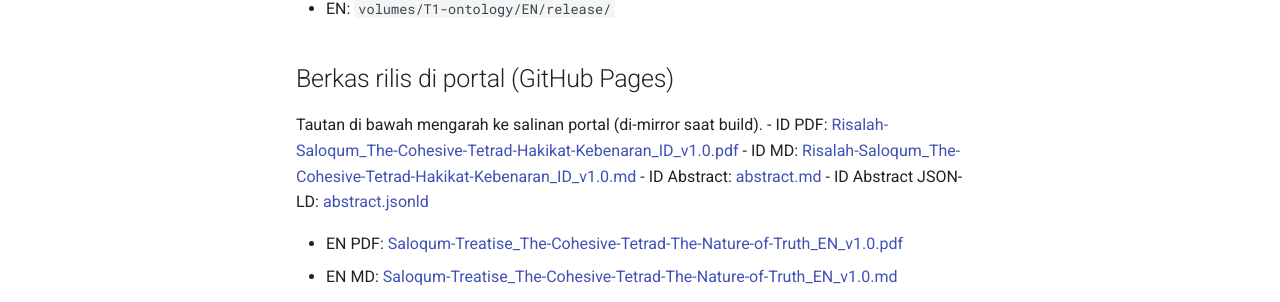
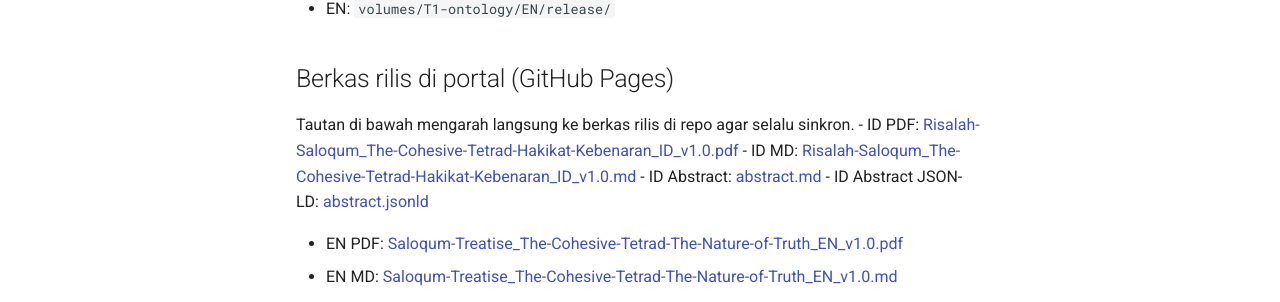
Before and after one commit to suratkiade/risalah-saloqum, an MkDocs documentation site: the page built from docs/volumes/t1-ontology.md, in a window 1280 px wide and 1163 px high. Shown: the part 717-1019 px from the top of the window. Built offline with MkDocs 1.6.1 and Material for MkDocs 9.7.7, drawn with Linux system fonts in a browser that asks for light colours; comment, search, counter and statistics services are not loaded.

```diff
--- a/docs/volumes/t1-ontology.md
+++ b/docs/volumes/t1-ontology.md
@@ -22,13 +22,13 @@ keywords: "T1 Ontology, Ontologi, Hakikat Kebenaran, Di Bawah Takhta Neraca, The
 - EN: `volumes/T1-ontology/EN/release/`
 
 ## Berkas rilis di portal (GitHub Pages)
-Tautan di bawah mengarah ke salinan portal (di-mirror saat build).
-- ID PDF: [Risalah-Saloqum_The-Cohesive-Tetrad-Hakikat-Kebenaran_ID_v1.0.pdf](../releases/t1-ontology/id/Risalah-Saloqum_The-Cohesive-Tetrad-Hakikat-Kebenaran_ID_v1.0.pdf)
-- ID MD: [Risalah-Saloqum_The-Cohesive-Tetrad-Hakikat-Kebenaran_ID_v1.0.md](../releases/t1-ontology/id/Risalah-Saloqum_The-Cohesive-Tetrad-Hakikat-Kebenaran_ID_v1.0.md)
-- ID Abstract: [abstract.md](../releases/t1-ontology/id/abstract.md)
-- ID Abstract JSON-LD: [abstract.jsonld](../releases/t1-ontology/id/abstract.jsonld)
+Tautan di bawah mengarah langsung ke berkas rilis di repo agar selalu sinkron.
+- ID PDF: [Risalah-Saloqum_The-Cohesive-Tetrad-Hakikat-Kebenaran_ID_v1.0.pdf](https://raw.githubusercontent.com/suratkiade/risalah-saloqum/main/volumes/T1-ontology/ID/release/Risalah-Saloqum_The-Cohesive-Tetrad-Hakikat-Kebenaran_ID_v1.0.pdf)
+- ID MD: [Risalah-Saloqum_The-Cohesive-Tetrad-Hakikat-Kebenaran_ID_v1.0.md](https://raw.githubusercontent.com/suratkiade/risalah-saloqum/main/volumes/T1-ontology/ID/release/Risalah-Saloqum_The-Cohesive-Tetrad-Hakikat-Kebenaran_ID_v1.0.md)
+- ID Abstract: [abstract.md](https://raw.githubusercontent.com/suratkiade/risalah-saloqum/main/volumes/T1-ontology/ID/release/abstract.md)
+- ID Abstract JSON-LD: [abstract.jsonld](https://raw.githubusercontent.com/suratkiade/risalah-saloqum/main/volumes/T1-ontology/ID/release/abstract.jsonld)
 
-- EN PDF: [Saloqum-Treatise_The-Cohesive-Tetrad-The-Nature-of-Truth_EN_v1.0.pdf](../releases/t1-ontology/en/Saloqum-Treatise_The-Cohesive-Tetrad-The-Nature-of-Truth_EN_v1.0.pdf)
-- EN MD: [Saloqum-Treatise_The-Cohesive-Tetrad-The-Nature-of-Truth_EN_v1.0.md](../releases/t1-ontology/en/Saloqum-Treatise_The-Cohesive-Tetrad-The-Nature-of-Truth_EN_v1.0.md)
-- EN Abstract: [abstract.md](../releases/t1-ontology/en/abstract.md)
-- EN Abstract JSON-LD: [abstract.jsonld](../releases/t1-ontology/en/abstract.jsonld)
+- EN PDF: [Saloqum-Treatise_The-Cohesive-Tetrad-The-Nature-of-Truth_EN_v1.0.pdf](https://raw.githubusercontent.com/suratkiade/risalah-saloqum/main/volumes/T1-ontology/EN/release/Saloqum-Treatise_The-Cohesive-Tetrad-The-Nature-of-Truth_EN_v1.0.pdf)
+- EN MD: [Saloqum-Treatise_The-Cohesive-Tetrad-The-Nature-of-Truth_EN_v1.0.md](https://raw.githubusercontent.com/suratkiade/risalah-saloqum/main/volumes/T1-ontology/EN/release/Saloqum-Treatise_The-Cohesive-Tetrad-The-Nature-of-Truth_EN_v1.0.md)
+- EN Abstract: [abstract.md](https://raw.githubusercontent.com/suratkiade/risalah-saloqum/main/volumes/T1-ontology/EN/release/abstract.md)
+- EN Abstract JSON-LD: [abstract.jsonld](https://raw.githubusercontent.com/suratkiade/risalah-saloqum/main/volumes/T1-ontology/EN/release/abstract.jsonld)
```
Also changed, not shown: docs/index.md (+16 -16 lines), docs/releases/index.md (+13 -13 lines), docs/volumes/t4-methodology.md (+9 -9 lines).
